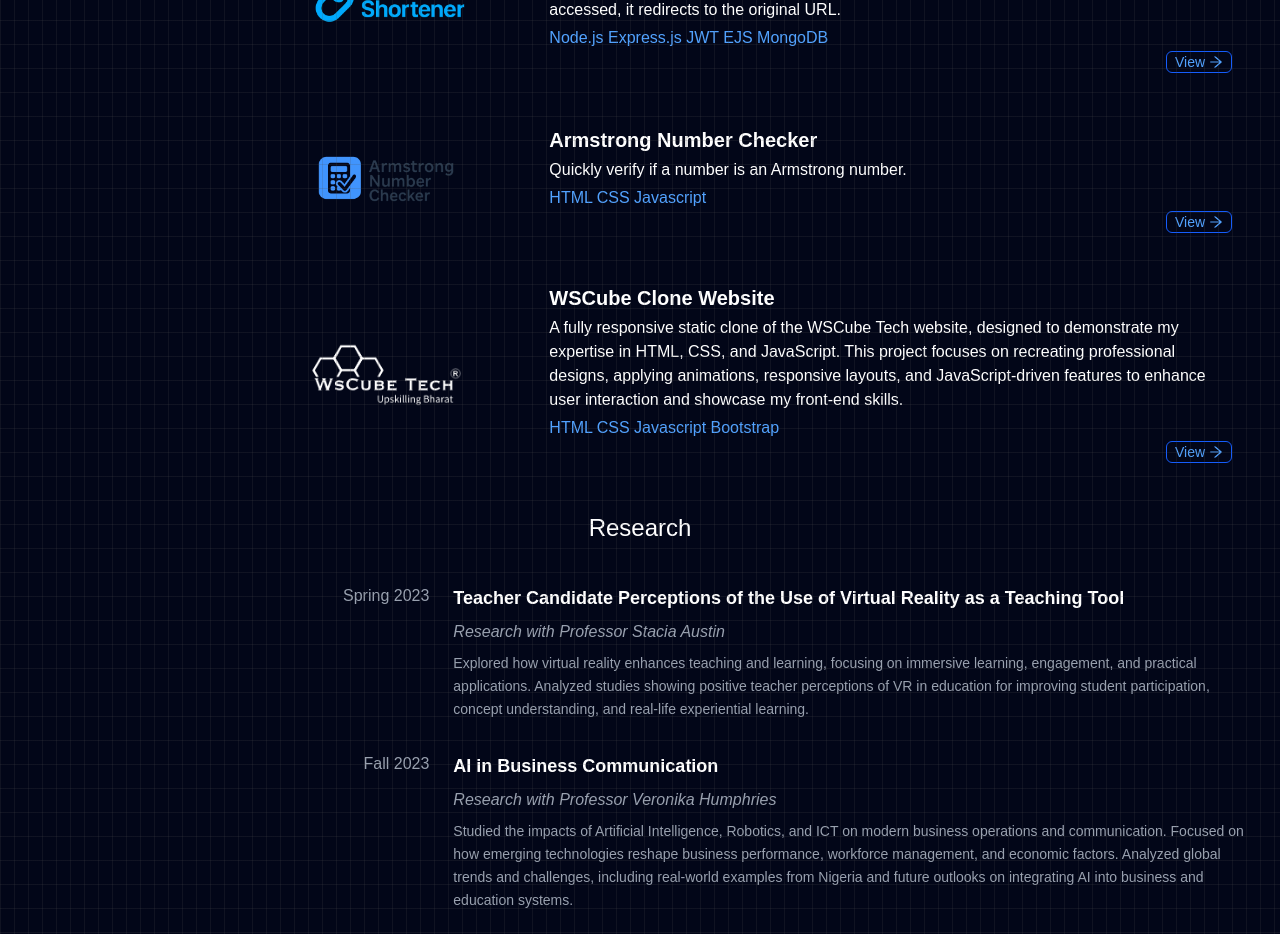
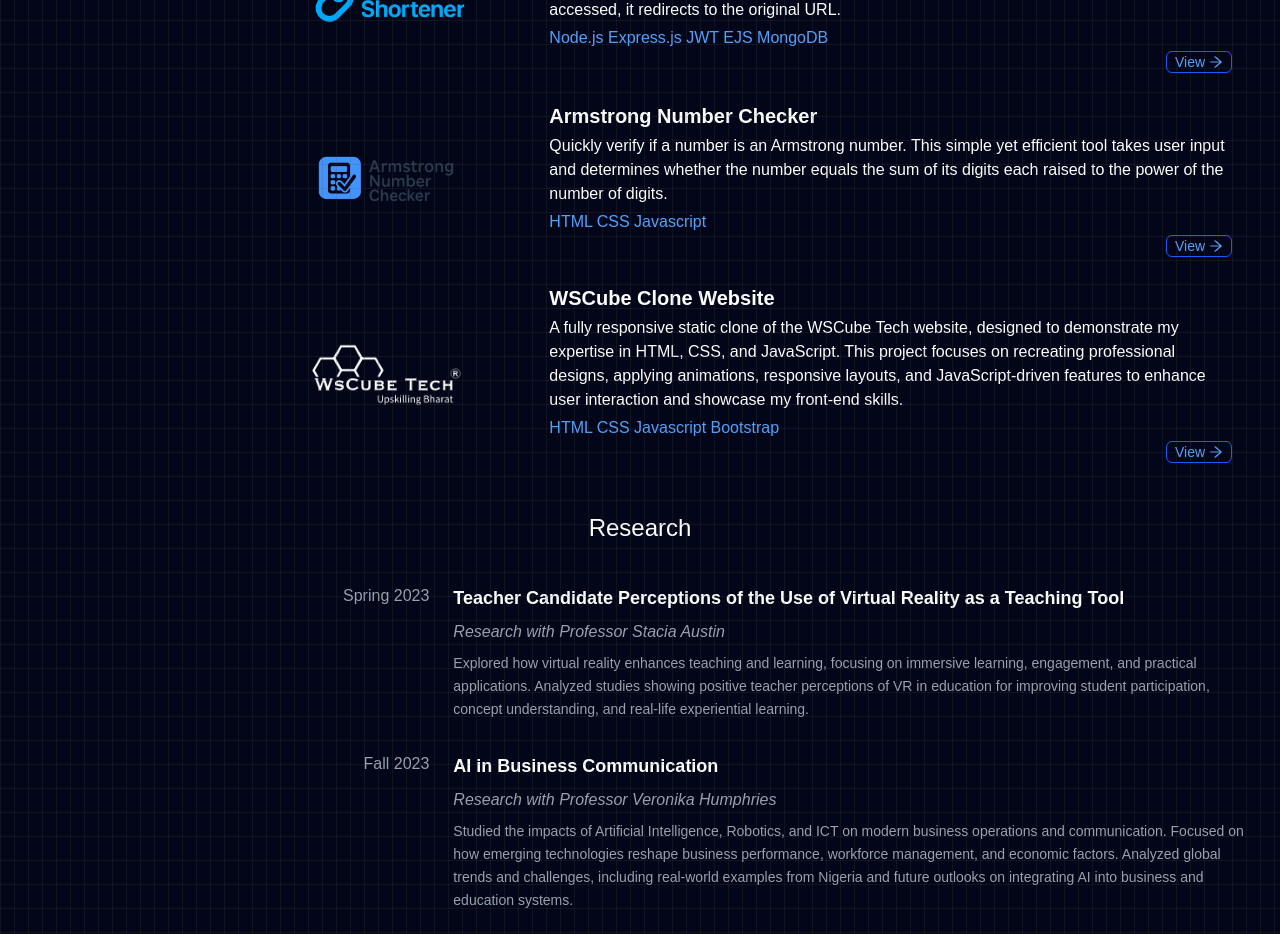
Before and after one commit to bipinstha07/portfolio, a React (Vite) app: page / in a window 1280 px wide. Shown: the part 2140-3074 px from the top of the page. Built offline with nearby package versions, Linux system fonts and the light colour scheme.

Commit message:
armstrong view correction

```diff
--- a/src/component/project.tsx
+++ b/src/component/project.tsx
@@ -42,7 +42,7 @@ function Project() {
         },
         {
             title: "Armstrong Number Checker",
-            description: "Quickly verify if a number is an Armstrong number.",
+            description: "Quickly verify if a number is an Armstrong number. This simple yet efficient tool takes user input and determines whether the number equals the sum of its digits each raised to the power of the number of digits.",
             technology: "HTML CSS Javascript",
             image: armstrong,
             link:'https://bipinstha07.github.io/Armstrong/'
```
